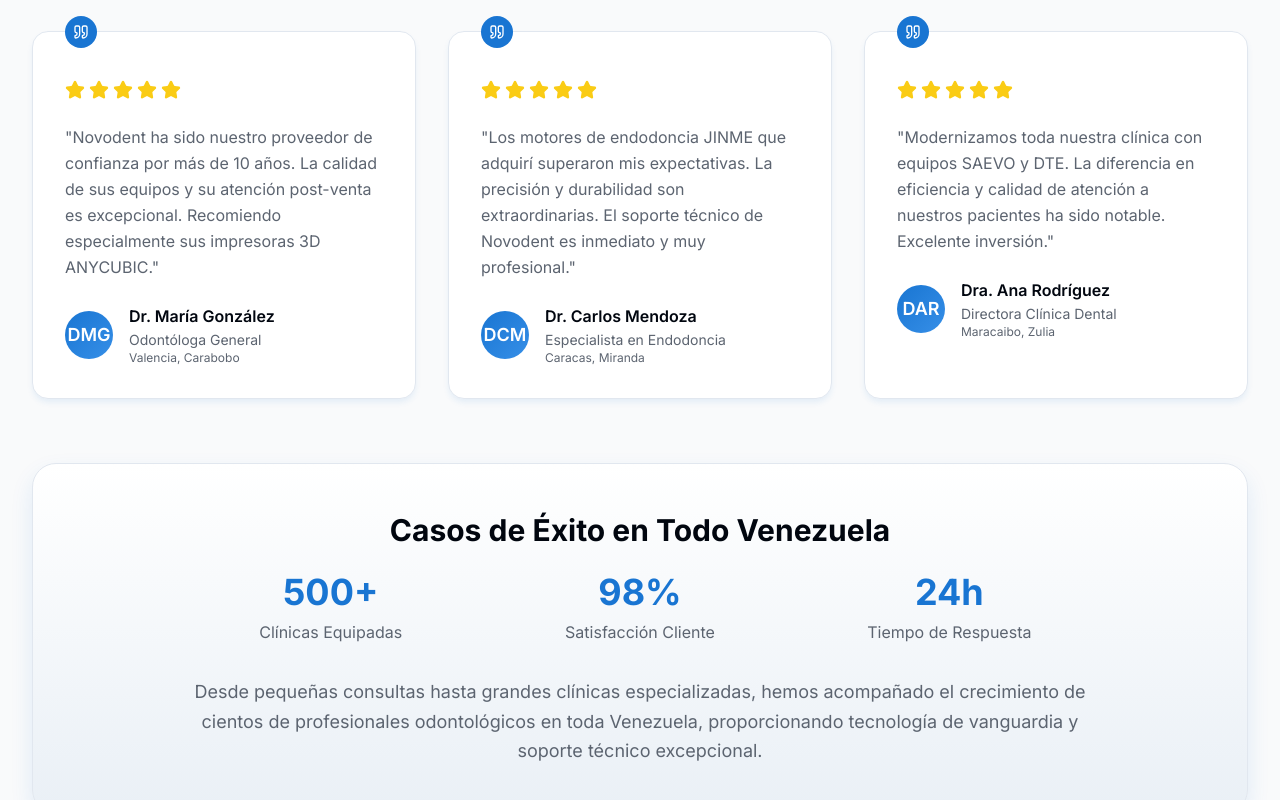
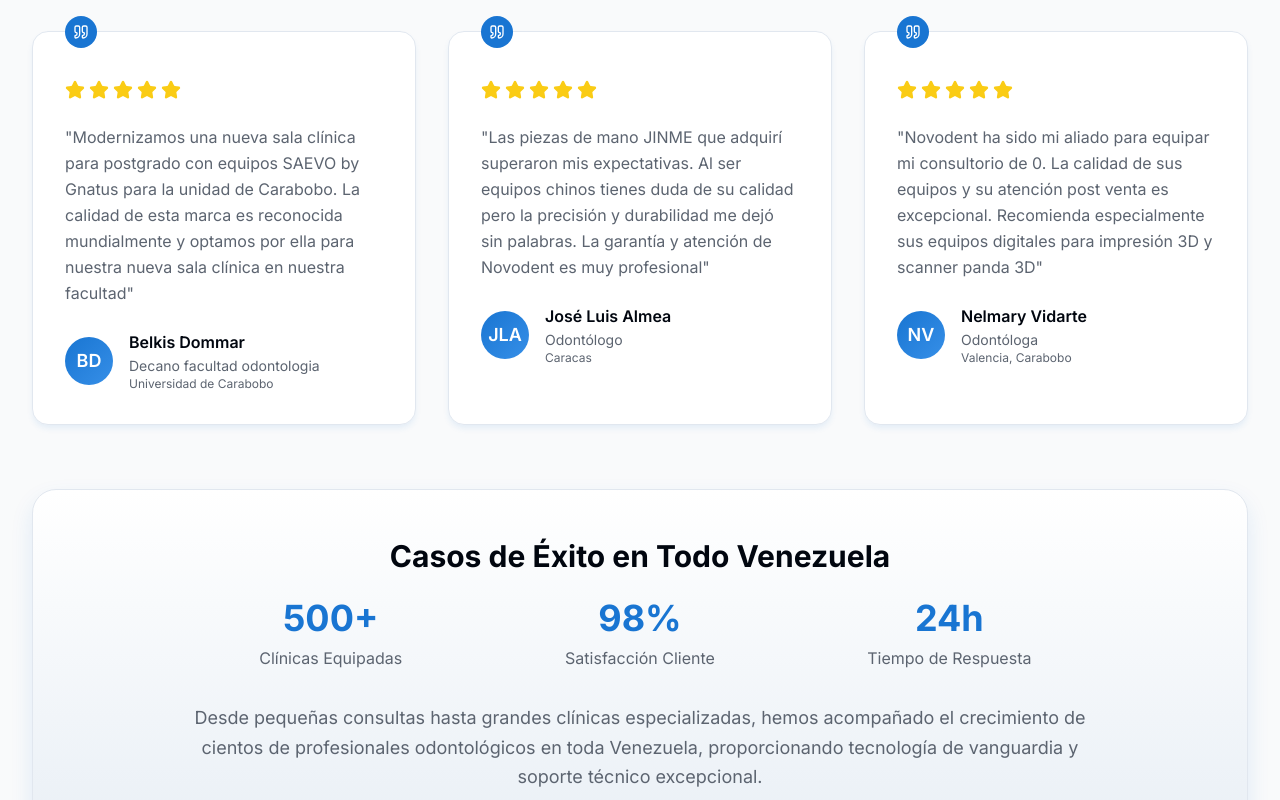
Before and after one commit to Fabioo99/novodent-web, a React (Vite) app: page / in a window 1280 px wide. Shown: the part 3100-3900 px from the top of the page. Built offline with nearby package versions, Linux system fonts and the light colour scheme.

Commit message:
cambios footer

```diff
--- a/src/components/Footer.tsx
+++ b/src/components/Footer.tsx
@@ -177,7 +177,7 @@ const Footer = () => {
               Marcas Representadas
             </h3>
             <div className="grid grid-cols-2 gap-2 text-sm">
-              {brands.slice(0, 12).map((brand) => (
+              {brands.map((brand) => (
                 <div key={brand} className="text-background/80 hover:text-primary transition-colors cursor-pointer">
                   {brand}
                 </div>
--- a/src/components/Testimonials.tsx
+++ b/src/components/Testimonials.tsx
@@ -3,26 +3,26 @@ import { Star, Quote } from 'lucide-react';
 const Testimonials = () => {
   const testimonials = [
     {
-      name: 'Dr. María González',
-      position: 'Odontóloga General',
-      location: 'Valencia, Carabobo',
-      content: 'Novodent ha sido nuestro proveedor de confianza por más de 10 años. La calidad de sus equipos y su atención post-venta es excepcional. Recomiendo especialmente sus impresoras 3D ANYCUBIC.',
+      name: 'Belkis Dommar',
+      position: 'Decano facultad odontologia',
+      location: 'Universidad de Carabobo',
+      content: 'Modernizamos una nueva sala clínica para postgrado con equipos SAEVO by Gnatus para la unidad de Carabobo. La calidad de esta marca es reconocida mundialmente y optamos por ella para nuestra nueva sala clínica en nuestra facultad',
       rating: 5,
       image: '/api/placeholder/80/80' // Will be replaced with actual image
     },
     {
-      name: 'Dr. Carlos Mendoza',
-      position: 'Especialista en Endodoncia',
-      location: 'Caracas, Miranda',
-      content: 'Los motores de endodoncia JINME que adquirí superaron mis expectativas. La precisión y durabilidad son extraordinarias. El soporte técnico de Novodent es inmediato y muy profesional.',
+      name: 'José Luis Almea',
+      position: 'Odontólogo',
+      location: 'Caracas',
+      content: 'Las piezas de mano JINME que adquirí superaron mis expectativas. Al ser equipos chinos tienes duda de su calidad pero la precisión y durabilidad me dejó sin palabras. La garantía y atención de Novodent es muy profesional',
       rating: 5,
       image: '/api/placeholder/80/80'
     },
     {
-      name: 'Dra. Ana Rodríguez',
-      position: 'Directora Clínica Dental',
-      location: 'Maracaibo, Zulia',
-      content: 'Modernizamos toda nuestra clínica con equipos SAEVO y DTE. La diferencia en eficiencia y calidad de atención a nuestros pacientes ha sido notable. Excelente inversión.',
+      name: 'Nelmary Vidarte',
+      position: 'Odontóloga',
+      location: 'Valencia, Carabobo',
+      content: 'Novodent ha sido mi aliado para equipar mi consultorio de 0. La calidad de sus equipos y su atención post venta es excepcional. Recomienda especialmente sus equipos digitales para impresión 3D y scanner panda 3D',
       rating: 5,
       image: '/api/placeholder/80/80'
     }
--- a/src/pages/BrandPage.tsx
+++ b/src/pages/BrandPage.tsx
@@ -131,7 +131,7 @@ const BrandPage = () => {
           image: '/brands/panda/escaner-compacto.png'
         },
         {
-          name: 'scanner panda P3',
+          name: 'Scanner panda P3',
           description: 'Escáner intraoral digital de alta precisión, rápido, fácil de usar y el más vendido en su categoría.',
           image: '/brands/panda/pandap3.jpeg'
         }
@@ -151,7 +151,7 @@ const BrandPage = () => {
         },
 
         {
-          name: 'AUTOCLAVE SAEVO 12 LITROS',
+          name: 'AUTOCLAVE SAEVO by GNATUS 12 litros',
           description: 'Autoclave de alta eficiencia para la esterilización rápida y segura de instrumentos odontológicos. Ideal para clínicas modernas que requieren máxima higiene en poco tiempo.',
           image: '/brands/saevo/autoclave-abierto.jpeg'
         },
@@ -190,7 +190,7 @@ const BrandPage = () => {
       logo: '/brands/ajax-logo.png',
       products: [
         {
-          name: 'Equipo Dental AJAX Principal',
+          name: 'Silla Odontologica Ajax 10+ NOVO',
           description: 'Solución integral de equipamiento dental que combina tecnología avanzada, diseño ergonómico y máxima confiabilidad para el consultorio moderno.',
           image: '/brands/ajax/hero.jpeg'
         }
@@ -204,12 +204,12 @@ const BrandPage = () => {
       logo: '/brands/deoca-logo.png',
       products: [
         {
-          name: 'deoca ónix',
+          name: 'Deoca Onix',
           description: 'La ónix es la opción ideal para consultorios que requieren soluciones compactas sin sacrificar tecnología ni diseño. Incluye todas las funciones esenciales, con controles intuitivos y una estructura que optimiza el espacio, perfecta para clínicas modernas y eficientes.',
           image: '/brands/deoca/hero.png'
         },
         {
-          name: 'deoca dino',
+          name: 'Deoca Dino',
           description: 'Unidad dental innovadora con diseño ergonómico y tecnología avanzada, ideal para consultorios modernos que buscan eficiencia y comodidad tanto para el profesional como para el paciente.',
           image: '/brands/deoca/deoca-dino.jpeg'
         }
@@ -233,12 +233,12 @@ const BrandPage = () => {
           image: '/brands/spd/destiladora.png'
         },
         {
-          name: 'Compresor Dental SPD (Modelo 3)',
+          name: 'Compresor dental 2HP 40L',
           description: 'Compresor de alto rendimiento, diseñado para clínicas con múltiples unidades.',
           image: '/brands/spd/compresor3.png'
         },
         {
-          name: 'Compresor Dental SPD (Modelo 4)',
+          name: 'Compresor dental 2HP 70Litros',
           description: 'Compresor vertical de gran capacidad, máxima potencia y eficiencia para grandes demandas.',
           image: '/brands/spd/compresor4.png'
         }
@@ -377,7 +377,7 @@ const BrandPage = () => {
       logo: '/brands/dte-logo.png',
       products: [
         {
-          name: 'Ultrasonido',
+          name: 'Ultrasonido D5 LED DTE',
           description: 'Equipo ultrasónico para profilaxis dental con control digital, potente y preciso. Incluye pieza de mano con luz LED para mayor visibilidad durante el tratamiento.',
           image: '/brands/dte/scaler-d5-led.png'
         },
```
